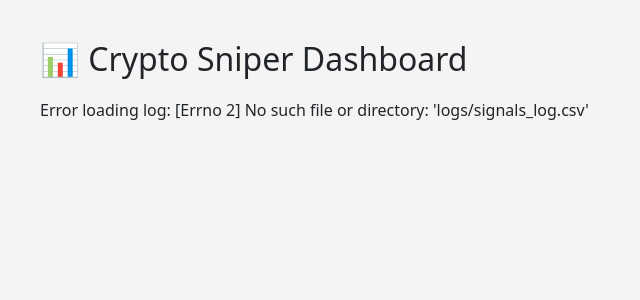
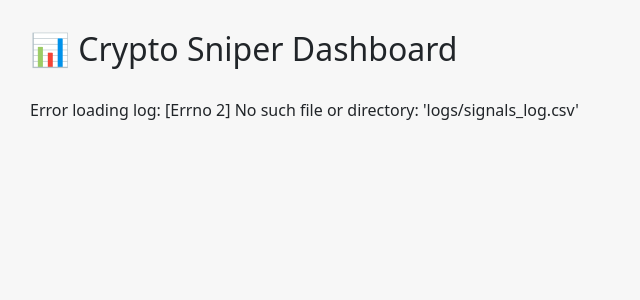
Before and after one commit to kandangjamur/SeMLAI, a FastAPI app: page / in a window 1280 px wide. Shown: the top 300 px of the page, without its empty margins (0-640 px from the left). Run offline with FastAPI, Linux system fonts and the light colour scheme.

Commit message:
Update dashboard.html

```diff
--- a/dashboard/templates/dashboard.html
+++ b/dashboard/templates/dashboard.html
@@ -1,13 +1,13 @@
 <!DOCTYPE html>
-<html>
+<html lang="en">
 <head>
+    <meta charset="UTF-8">
     <title>Crypto Sniper Dashboard</title>
-    <link rel="stylesheet" href="https://cdn.jsdelivr.net/npm/bootstrap@5.2.3/dist/css/bootstrap.min.css">
+    <link href="https://cdn.jsdelivr.net/npm/bootstrap@5.2.3/dist/css/bootstrap.min.css" rel="stylesheet">
     <style>
-        body { padding: 40px; background-color: #f4f4f4; }
-        h2 { margin-bottom: 20px; }
-        .table { background-color: white; border-radius: 10px; overflow: hidden; }
-        .badge { font-size: 14px; }
+        body { padding: 30px; background-color: #f7f7f7; }
+        h2 { margin-bottom: 30px; }
+        .table { background: white; border-radius: 10px; overflow: hidden; }
     </style>
 </head>
 <body>
```
